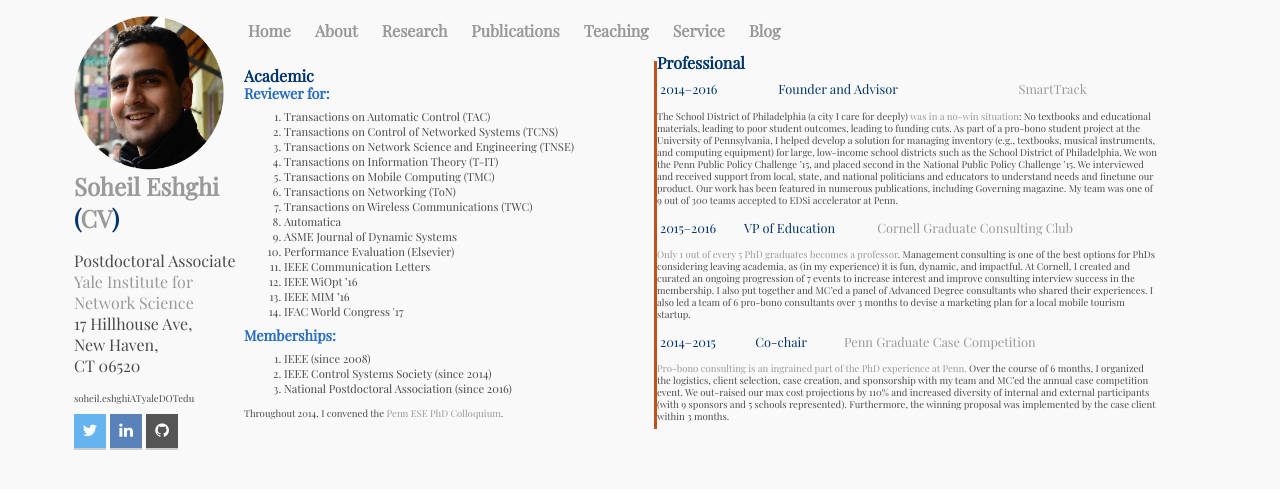
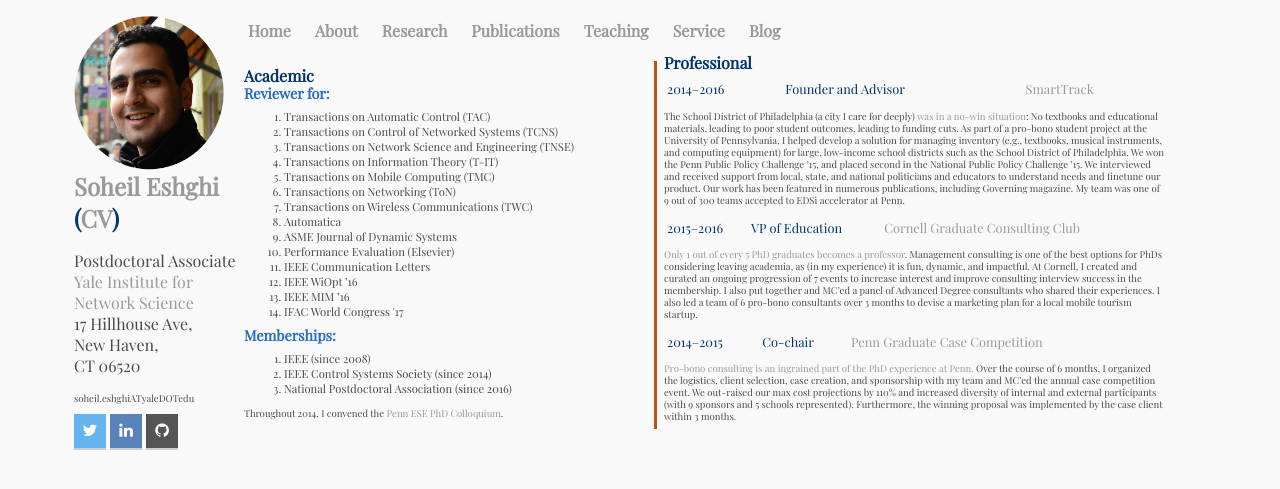
Before and after one commit to SoheilEshghi/SoheilEshghi.github.io, a Jekyll site: the page built from service/index.html, in a window 1280 px wide. Shown: the top 489 px of the page. Built offline with Jekyll 4.4.1, drawn with Linux system fonts in a browser that asks for light colours; nearby versions of some CDN libraries.

Commit message:
spacing gah

```diff
--- a/service/index.html
+++ b/service/index.html
@@ -31,7 +31,7 @@
 
 
 </div><!--/.blurb-->
-<div class = "blurb" style="width: 500px; margin-left:413px;">
+<div class = "blurb" style="width: 500px; margin-left:420px;">
   <h2>Professional</h2>
   <table style="width:100%">
     <tr>
```
